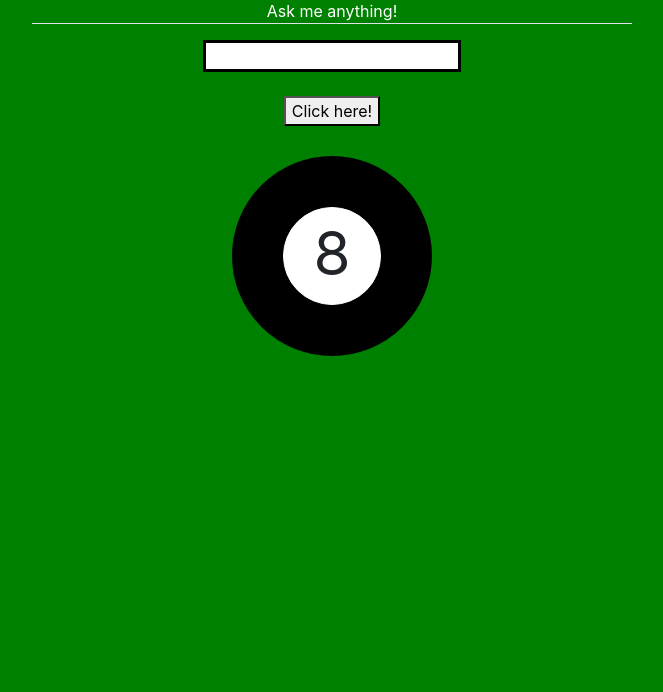
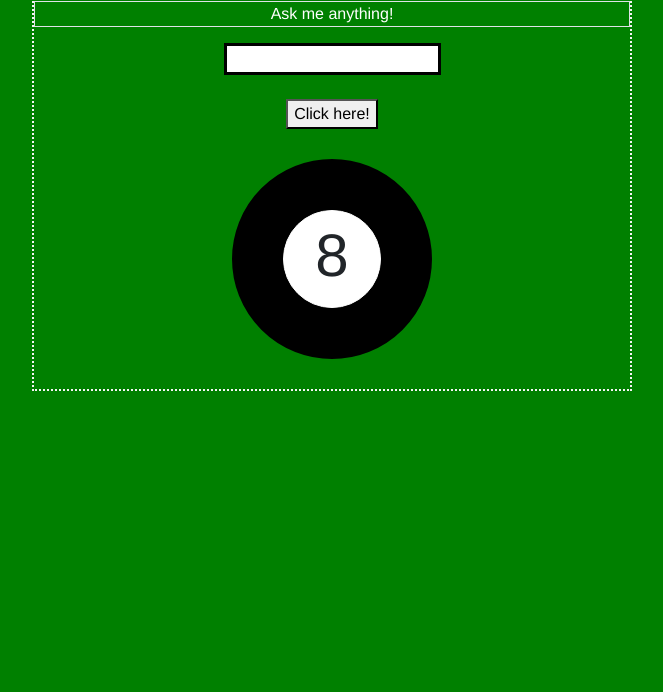
Before and after one commit to rchua0526/JS-MagicEightBall, a plain HTML site: page index.html in a window 1280 px wide. Shown: the part 108-800 px from the top of the page, without its empty margins (308-971 px from the left). Drawn offline with nearby package versions, Linux system fonts and the light colour scheme.

Commit message:
fixed button

```diff
--- a/CSS/styles.css
+++ b/CSS/styles.css
@@ -1,13 +1,14 @@
 body {
     background-color:green;
 }
-#content {
+.content {
     width: 600px;
     margin: 0 auto;
     margin-top: 50px;
     text-align: center;
-    font-family: 'Franklin Gothic Medium', 'Arial Narrow', Arial, sans-serif
+    font-family: 'Franklin Gothic Medium', 'Arial Narrow', Arial, sans-serif;
     font-weight: 100;
+    border: 2px dotted whitesmoke;
 }
 
 #question {
--- a/index.html
+++ b/index.html
@@ -14,13 +14,13 @@
 
 <body>
 
-    <div id="content">
+    <div class="content">
         <h1 class="title border-bottom">Magic 8 Ball</h1>
-        <p class="ask border-bottom">Ask me anything!</p>
+        <p class="ask border">Ask me anything!</p>
         <input type="text" id="question" placeholder=""Ask me anything>
         <br>
         <br>
-        <button class="button">Click here!</button>
+        <button id="button">Click here!</button>
 
         <div id="ball" class="ball">
             <div class="answer">
--- a/js/main.js
+++ b/js/main.js
@@ -23,7 +23,7 @@ let answer = document.getElementById("answer");
 let ball = document.getElementById("ball");
 let question = document.getElementById("question");
 
-ball.addEventListener("click", function() {
+button.addEventListener("click", function() {
 if (question.value.length < 1) {
 alert('Enter a question!');
 } else {
```
